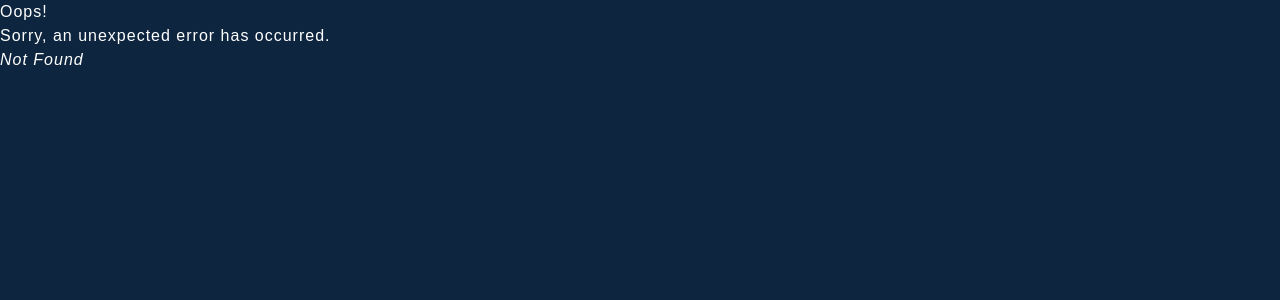
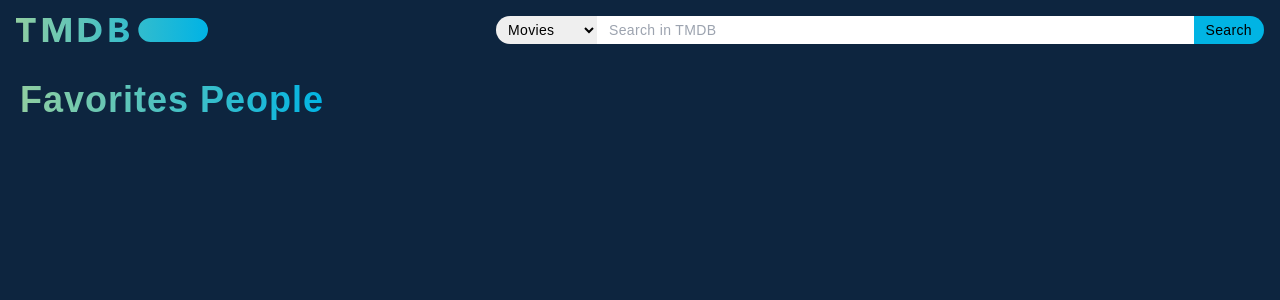
Before and after one commit to adan-rodriguez/tmdb, a React (Vite) app: page /favorites/people/1 in a window 1280 px wide. Before the commit this address had no page. Shown: the top 300 px of the page. Built offline with nearby package versions, Linux system fonts and the light colour scheme.

Commit message:
Separo los favoritos por películas, tv shows y personas. Agrego las páginas para cada uno

```diff
--- a/src/HomePage.jsx
+++ b/src/HomePage.jsx
@@ -3,8 +3,7 @@ import { useGetMovies } from "./hooks/useGetMovies";
 import { useGetPeople } from "./hooks/useGetPeople";
 import { useGetMovie } from "./hooks/useGetMovie";
 import { useGetTvShows } from "./hooks/useGetTvShows";
-import { useContext } from "react";
-import { FavoritesContext } from "./contexts/favorites";
+import { useFavorites } from "./hooks/useFavorites";
 
 export function HomePage() {
   const { movies: popularMovies } = useGetMovies("popular");
@@ -13,7 +12,7 @@ export function HomePage() {
   const { tvShows: popularTvShows } = useGetTvShows("popular");
   const { tvShows: topRatedTvShows } = useGetTvShows("top_rated");
   const { officialTrailerId } = useGetMovie(popularMovies[0]?.id);
-  const { favorites } = useContext(FavoritesContext);
+  const { favorites } = useFavorites();
 
   return (
     <>
@@ -55,12 +54,28 @@ export function HomePage() {
         linkCard="tv_shows"
         data={topRatedTvShows}
       />
-      {favorites.length > 0 && (
+      {favorites.some((item) => item.type === "movies") && (
         <CarouselSection
-          section="Favorites"
-          linkSection="tv_shows/top_rated"
+          section="Favorites Movies"
+          linkSection="favorites/movies"
+          linkCard="movies"
+          data={favorites.filter((item) => item.type === "movies")}
+        />
+      )}
+      {favorites.some((item) => item.type === "people") && (
+        <CarouselSection
+          section="Favorites People"
+          linkSection="favorites/people"
+          linkCard="people"
+          data={favorites.filter((item) => item.type === "people")}
+        />
+      )}
+      {favorites.some((item) => item.type === "tv_shows") && (
+        <CarouselSection
+          section="Favorites Tv Shows"
+          linkSection="favorites/tv_shows"
           linkCard="tv_shows"
-          data={favorites}
+          data={favorites.filter((item) => item.type === "tv_shows")}
         />
       )}
     </>
--- a/src/components/ButtonFavorites.jsx
+++ b/src/components/ButtonFavorites.jsx
@@ -1,8 +1,7 @@
-import { useContext } from "react";
-import { FavoritesContext } from "../contexts/favorites";
+import { useFavorites } from "../hooks/useFavorites";
 
 export function ButtonFavorites({ item, isFavorite }) {
-  const { addToFavorites, removeFromFavorites } = useContext(FavoritesContext);
+  const { addToFavorites, removeFromFavorites } = useFavorites();
 
   return (
     <>
--- a/src/components/Card.jsx
+++ b/src/components/Card.jsx
@@ -34,7 +34,10 @@ export function Card({ id, image, name, link, vote_average }) {
           )}
         </div>
       </Link>
-      <ButtonFavorites item={{ id, image, name }} isFavorite={isFavorite} />
+      <ButtonFavorites
+        item={{ id, image, name, type: link }}
+        isFavorite={isFavorite}
+      />
     </>
   );
 }
--- a/src/components/Pagination.jsx
+++ b/src/components/Pagination.jsx
@@ -10,6 +10,7 @@ export function Pagination({ link, pages }) {
   for (let index = 1; index <= pagesToRender; index++) {
     paginationLinks.push(
       <Link
+        key={index}
         style={{
           width: "32px",
           backgroundColor: index === page ? "#90cea1" : null,
--- a/src/contexts/favorites.jsx
+++ b/src/contexts/favorites.jsx
@@ -1,11 +1,11 @@
 import { createContext } from "react";
-import { useCartReducer } from "../hooks/useFavoritesReducer";
+import { useFavoritesReducer } from "../hooks/useFavoritesReducer";
 
 export const FavoritesContext = createContext();
 
 export function FavoritesProvider({ children }) {
   const { state, addToFavorites, removeFromFavorites, clearFavorites } =
-    useCartReducer();
+    useFavoritesReducer();
 
   return (
     <FavoritesContext.Provider
--- /dev/null
+++ b/src/hooks/useFavorites.js
@@ -0,0 +1,8 @@
+import { useContext } from "react";
+import { FavoritesContext } from "../contexts/favorites";
+
+export function useFavorites() {
+  const { favorites, addToFavorites, removeFromFavorites, clearFavorites } =
+    useContext(FavoritesContext);
+  return { favorites, addToFavorites, removeFromFavorites, clearFavorites };
+}
--- a/src/hooks/useFavoritesReducer.js
+++ b/src/hooks/useFavoritesReducer.js
@@ -1,7 +1,7 @@
 import { useReducer } from "react";
 import { favoritesInitialState, favoritesReducer } from "../reducers/favorites";
 
-export function useCartReducer() {
+export function useFavoritesReducer() {
   const [state, dispatch] = useReducer(favoritesReducer, favoritesInitialState);
 
   const addToFavorites = (item) =>
--- /dev/null
+++ b/src/pages/FavoritesMoviesPage.jsx
@@ -0,0 +1,20 @@
+import { useParams } from "react-router-dom";
+import { ListGrid } from "../components/ListGrid";
+import { useFavorites } from "../hooks/useFavorites";
+
+export function FavoritesMoviesPage() {
+  const { page } = useParams();
+  const { favorites } = useFavorites();
+  const favoritesMovies = favorites.filter((item) => item.type === "movies");
+  const pages = Math.ceil(favoritesMovies.length / 20);
+
+  return (
+    <ListGrid
+      data={favoritesMovies.slice(20 * (page - 1), 20 * page)}
+      pages={pages}
+      pageTitle="Favorites Movies"
+      linkCard="movies"
+      linkPagination={`favorites/movies`}
+    />
+  );
+}
--- /dev/null
+++ b/src/pages/FavoritesPeoplePage.jsx
@@ -0,0 +1,20 @@
+import { useParams } from "react-router-dom";
+import { ListGrid } from "../components/ListGrid";
+import { useFavorites } from "../hooks/useFavorites";
+
+export function FavoritesPeoplePage() {
+  const { page } = useParams();
+  const { favorites } = useFavorites();
+  const favoritesPeople = favorites.filter((item) => item.type === "people");
+  const pages = Math.ceil(favoritesPeople.length / 20);
+
+  return (
+    <ListGrid
+      data={favoritesPeople.slice(20 * (page - 1), 20 * page)}
+      pages={pages}
+      pageTitle="Favorites People"
+      linkCard="people"
+      linkPagination={`favorites/people`}
+    />
+  );
+}
--- /dev/null
+++ b/src/pages/FavoritesTvShowsPage.jsx
@@ -0,0 +1,20 @@
+import { useParams } from "react-router-dom";
+import { ListGrid } from "../components/ListGrid";
+import { useFavorites } from "../hooks/useFavorites";
+
+export function FavoritesTvShowsPage() {
+  const { page } = useParams();
+  const { favorites } = useFavorites();
+  const favoritesTvShows = favorites.filter((item) => item.type === "tv_shows");
+  const pages = Math.ceil(favoritesTvShows.length / 20);
+
+  return (
+    <ListGrid
+      data={favoritesTvShows.slice(20 * (page - 1), 20 * page)}
+      pages={pages}
+      pageTitle="Favorites Tv Shows"
+      linkCard="tv_shows"
+      linkPagination={`favorites/tv_shows`}
+    />
+  );
+}
--- a/src/reducers/favorites.js
+++ b/src/reducers/favorites.js
@@ -16,7 +16,6 @@ export const favoritesReducer = (state, action) => {
     }
 
     case "removeFromFavorites": {
-      console.log(actionPayload);
       const newState = state.filter((item) => item.id != actionPayload);
       updateFavoritesLocalStorage(newState);
       return newState;
```
Also changed, not shown: src/main.jsx (+15 -0 lines).
